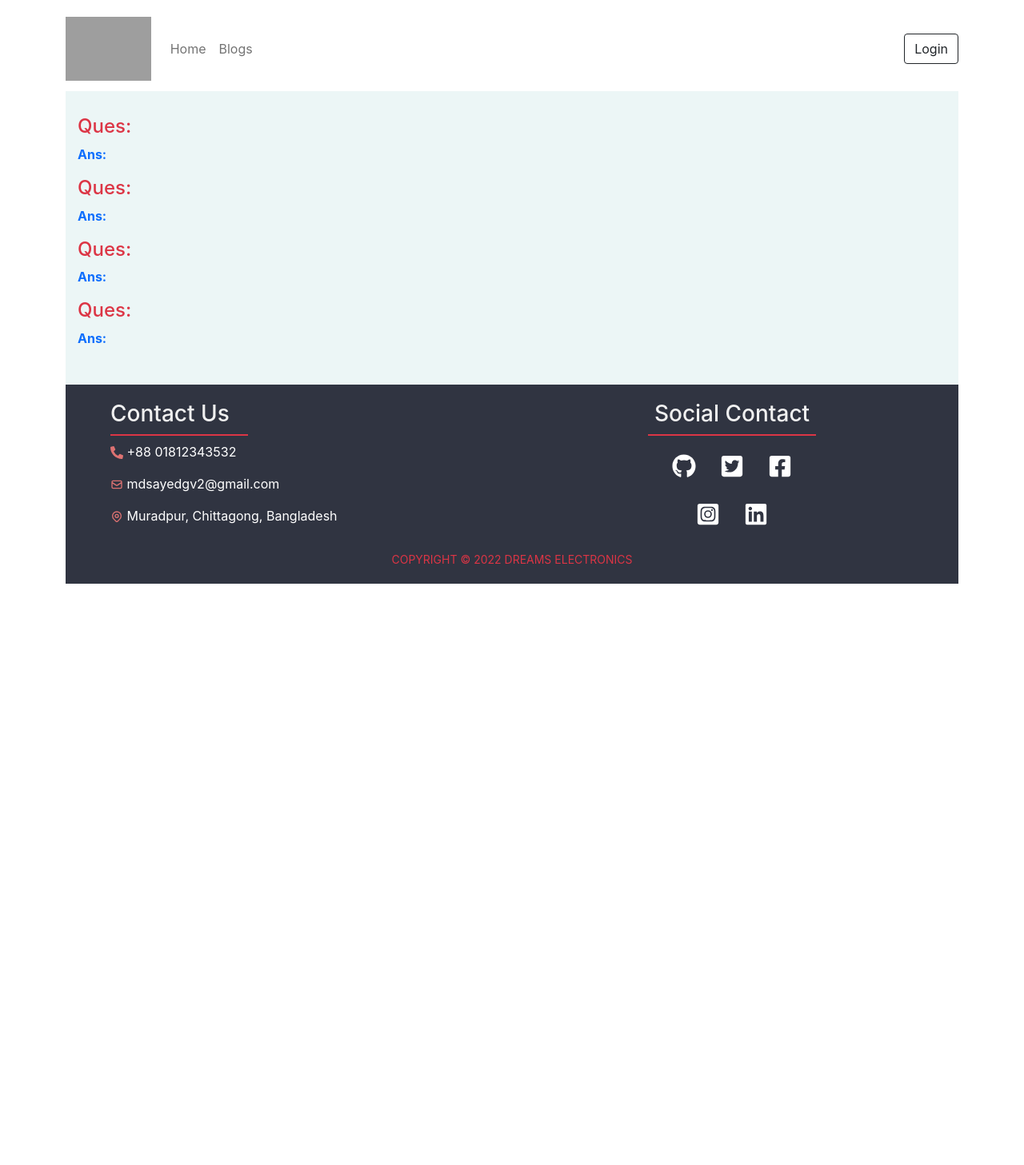
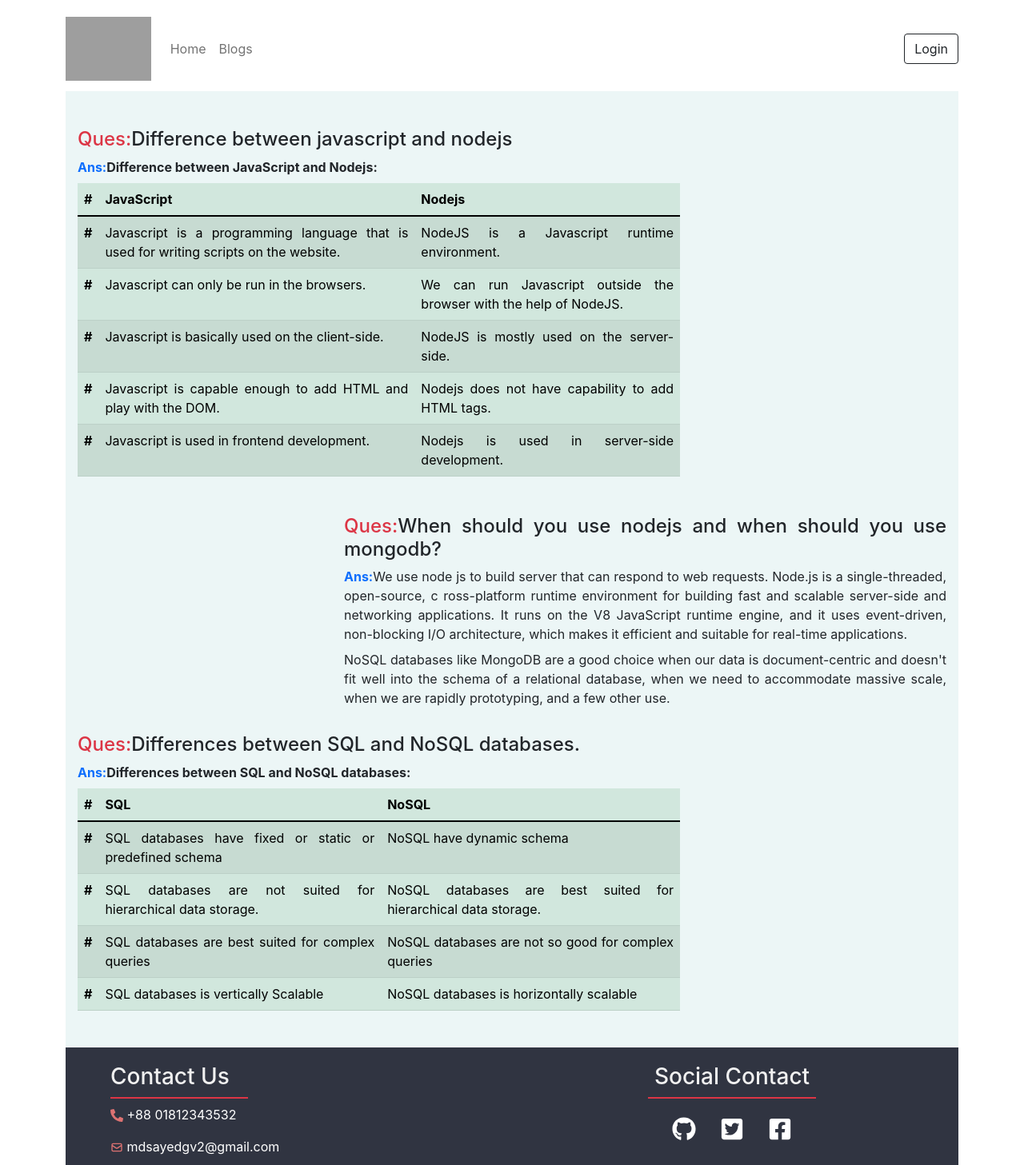
Before and after one commit to mdsayed333/dreams_electronics_warehouse-as11, a React (Create React App) app: page /blogs in a window 1280 px wide. Shown: the top 1457 px of the page at 80% size. Before the commit the page ends 800 px from the top, so only its background shows below. Built offline with nearby package versions, Linux system fonts and the light colour scheme; no server answers; grey boxes are pictures that could not be loaded.

Commit message:
complete question answer in blog route

```diff
--- a/src/pages/Blogs/Blogs.js
+++ b/src/pages/Blogs/Blogs.js
@@ -3,47 +3,121 @@ import "./Blog.css";
 
 const Blogs = () => {
   return (
-    <div className="blogContainer">
+    <div className="container blogContainer">
+      <div className="row justify-content-start">
+        <div className="col-8 blogs py-3">
+            <h4>
+            <span className="text-danger">Ques:</span>
+            Difference between javascript and nodejs
+            </h4>
+            <p>
+            <span className="text-primary fw-bolder">Ans:</span>
+            <span className="fw-bold my-2">Difference between JavaScript and Nodejs:</span> <br />
+            <table class="table table-success table-striped my-2">
+                <thead>
+                    <tr>
+                        <th>#</th>
+                        <th>JavaScript</th>
+                        <th>Nodejs</th>
+                    </tr>
+                </thead>
+                <tbody>
+                    <tr>
+                        <th>#</th>
+                        <td>Javascript is a programming language that is used for writing scripts on the website. </td>
+                        <td>NodeJS is a Javascript runtime environment.</td>
+                    </tr>
+                    <tr>
+                        <th>#</th>
+                        <td>Javascript can only be run in the browsers.</td>
+                        <td>We can run Javascript outside the browser with the help of NodeJS.</td>
+                    </tr>
+                    <tr>
+                        <th>#</th>
+                        <td>Javascript is basically used on the client-side.</td>
+                        <td>NodeJS is mostly used on the server-side.</td>
+                    </tr>
+                    <tr>
+                        <th>#</th>
+                        <td>Javascript is capable enough to add HTML and play with the DOM.</td>
+                        <td>Nodejs does not have capability to add HTML tags.</td>
+                    </tr>
+                    <tr>
+                        <th>#</th>
+                        <td>Javascript is used in frontend development.</td>
+                        <td>Nodejs is used in server-side development.</td>
+                    </tr>
+                </tbody>
+            </table>
+            </p>
+        </div>
+      </div>
+      <div className="row justify-content-end">
+        <div className="blogs py-3">
+            <h4>
+            <span className="text-danger">Ques:</span>
+            When should you use nodejs and when should you use mongodb?
+            </h4>
+            <p>
+            <span className="text-primary fw-bolder">Ans:</span>
+                We use node js to build
+                server that can respond to web requests. Node.js is a single-threaded, open-source, c
+                ross-platform runtime environment for building fast and scalable server-side and networking
+                applications. It runs on the V8 JavaScript runtime engine, and it uses event-driven, non-blocking
+                I/O architecture, which makes it efficient and suitable for real-time applications.
+                <br />
+                <span className="my-2 d-block">
+                NoSQL databases like MongoDB are a good choice when our data is document-centric and doesn't
+                fit well into the schema of a relational database, when we need to
+                accommodate massive scale, when we are rapidly prototyping, and a few other use.
+                </span>
+            </p>
+        </div>
+      </div>
+      <div className="row justify-content-start">
         <div className="blogs">
             <h4>
             <span className="text-danger">Ques:</span>
-
+            Differences between SQL and NoSQL databases.
             </h4>
             <p>
             <span className="text-primary fw-bolder">Ans:</span>
-
+            <span className="fw-bold my-2">Differences between SQL and NoSQL databases:</span> <br />
+            <table class="table table-success table-striped my-2">
+                <thead>
+                    <tr>
+                        <th>#</th>
+                        <th>SQL</th>
+                        <th>NoSQL</th>
+                    </tr>
+                </thead>
+                <tbody>
+                    <tr>
+                        <th>#</th>
+                        <td>SQL databases have fixed or static or predefined schema</td>
+                        <td>NoSQL have dynamic schema</td>
+                    </tr>
+                    <tr>
+                        <th>#</th>
+                        <td>SQL databases are not suited for hierarchical data storage.</td>
+                        <td>NoSQL databases are best suited for hierarchical data storage.</td>
+                    </tr>
+                    <tr>
+                        <th>#</th>
+                        <td>SQL databases are best suited for complex queries</td>
+                        <td>NoSQL databases are not so good for complex queries</td>
+                    </tr>
+                    <tr>
+                        <th>#</th>
+                        <td>SQL databases is vertically Scalable</td>
+                        <td>NoSQL databases is horizontally scalable</td>
+                    </tr>
+                </tbody>
+            </table>
             </p>
         </div>
-      <div className="blogs">
-        <h4>
-          <span className="text-danger">Ques:</span>
+      </div>
 
-        </h4>
-        <p>
-          <span className="text-primary fw-bolder">Ans:</span>
-
-        </p>
-      </div>
-      <div className="blogs">
-        <h4>
-          <span className="text-danger">Ques:</span>
-
-        </h4>
-        <p>
-          <span className="text-primary fw-bolder">Ans:</span>
-
-        </p>
-      </div>
-      <div className="blogs">
-        <h4>
-          <span className="text-danger">Ques:</span>
-
-        </h4>
-        <p>
-          <span className="text-primary fw-bolder">Ans:</span>
-
-        </p>
-      </div>
     </div>
   );
 };
--- a/src/pages/MyItems/Items/Items.js
+++ b/src/pages/MyItems/Items/Items.js
@@ -2,32 +2,31 @@ import React from "react";
 import "./Items.css";
 
 const Items = ({ product, handleDelete }) => {
-  const { name, img, price, quantity, description, supplierName, _id } = product;
+  const { name, img, price, quantity, description, supplierName, _id } =
+    product;
 
   return (
     <div className="col-12 col-sm-6 col-md-4 py-2 productCard">
       <div className="card card-items h-100">
-      <img src={img} className="card-img-top" alt="..." />
+        <img src={img} className="card-img-top" alt="..." />
         <div className="card-body">
           <h4 className="title text-danger">{name} </h4>
-          <p className="card-text">
-            {description}
+          <p className="card-text">{description}</p>
+          <p>
+            Price: <span className="text-danger">{price}</span>{" "}
           </p>
-          <p>Price: <span className="text-danger">{price}</span> </p>
-          <p>Quantity: <span className="text-danger">{quantity}</span> </p>
-          <h5>Supplier: <span className="text-danger">{supplierName}</span> </h5>
+          <p>
+            Quantity: <span className="text-danger">{quantity}</span>{" "}
+          </p>
+          <h5>
+            Supplier: <span className="text-danger">{supplierName}</span>{" "}
+          </h5>
         </div>
-        {/* <img src={img} className="img-fluid rounded" alt="..." />
-        <div className="card-body">
-          <h5 className="card-title">{name}</h5>
-          <p className="card-text">{description}</p>
-          <p>{price} </p>
-          <p>{quantity} </p>
-          <h5>{supplier} </h5>
-        </div> */}
-          <div className="d-flex justify-content-center pb-2">
-            <button onClick={()=> handleDelete(_id)} className="my-button w-50">DELETE</button>
-          </div>
+        <div className="d-flex justify-content-center pb-2">
+          <button onClick={() => handleDelete(_id)} className="my-button w-50">
+            DELETE
+          </button>
+        </div>
       </div>
     </div>
   );
--- a/src/pages/MyItems/MyItems.js
+++ b/src/pages/MyItems/MyItems.js
@@ -17,18 +17,18 @@ const MyItems = () => {
 
 
     const handleDelete = (_id) => {
-        const confirm = window.confirm("Are you sure you want to delete ...");
-        if(confirm){
-            fetch(`https://arcane-fjord-84563.herokuapp.com/product/${_id}`, {
-            method: 'DELETE',
-            })
-            .then(res => res.json())
-            .then(data => {
-                console.log(data);
-                const remaining = myProducts.filter(product => product._id !== _id);
-                setMyProducts(remaining);
-            });
-        }
+        // const confirm = window.confirm("Are you sure you want to delete ...");
+        // if(confirm){
+        //     fetch(`https://arcane-fjord-84563.herokuapp.com/product/${_id}`, {
+        //     method: 'DELETE',
+        //     })
+        //     .then(res => res.json())
+        //     .then(data => {
+        //         console.log(data);
+        //         const remaining = myProducts.filter(product => product._id !== _id);
+        //         // setMyProducts(remaining);
+        //     });
+        // }
     }
 
 
--- a/src/pages/UpdateProducts/UpdateProducts.css
+++ b/src/pages/UpdateProducts/UpdateProducts.css
@@ -4,6 +4,10 @@
     margin: 20px;
     padding: 20px;
     background: rgba(242, 239, 236, 0.646);
+}
+.updateProductCard:hover{
+    box-shadow: rgba(0, 0, 0, 0.24) 0px 3px 8px;
+
 }
 
 .manageButton div{
--- a/src/pages/UpdateProducts/UpdateProducts.js
+++ b/src/pages/UpdateProducts/UpdateProducts.js
@@ -43,15 +43,17 @@ const UpdateProducts = () => {
   return (
     <div>
       <div className="mx-auto col-md-8 col-lg-6 updateProductContainer">
-      <h2 className="text-center my-2">UPDATE PRODUCTS</h2>
-      <div className="card h-100">
+      <h2 className="text-center my-2 title">UPDATE PRODUCTS</h2>
+      <div className="card h-100 updateProductCard">
         <img src={img} className="card-img-top" alt="..." />
         <div className="card-body">
-          <h5 className="card-title">{name} </h5>
-          <p className="card-text">{description}</p>
-          <h4>Price: {price} </h4>
-          <p>Quantity: {quantity} </p>
-          <h4>Supplier Name: {supplierName} </h4>
+          <h4 className="title text-danger">{name} </h4>
+          <p className="card-text">
+            {description}
+          </p>
+          <p>Price: <span className="text-danger">{price}</span> </p>
+          <p>Quantity: <span className="text-danger">{quantity}</span> </p>
+          <h5>Supplier: <span className="text-danger">{supplierName}</span> </h5>
         </div>
         <div className="mx-auto bg-white">
           <button
```
Lines whose indentation alone changed are shown as unchanged.
